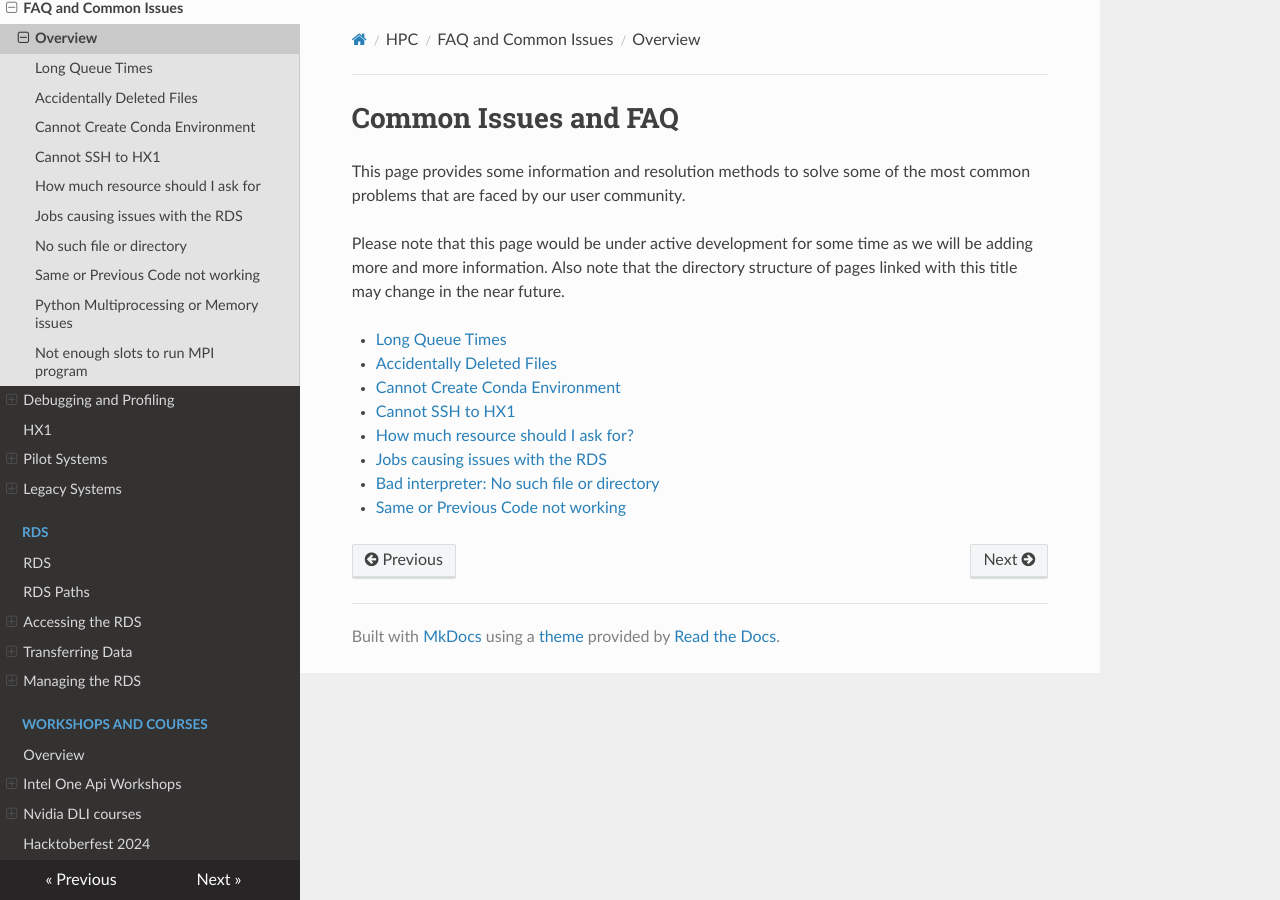
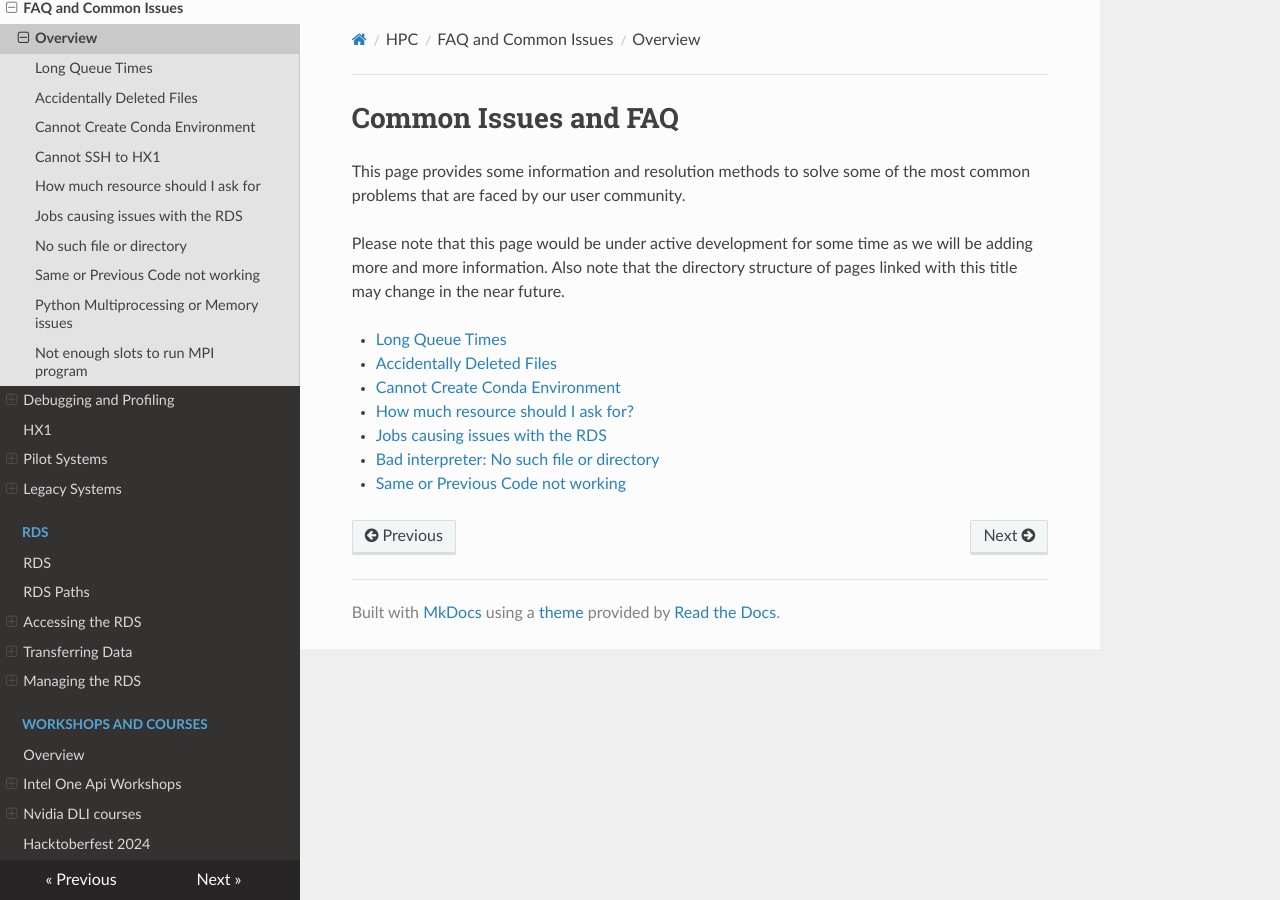
Before and after one commit to ImperialCollegeLondon/icl-rcs-user-guide, an MkDocs documentation site: the page built from docs/hpc/faq/index.md, in a window 1280 px wide. Built offline with MkDocs 1.6.1, drawn with Linux system fonts in a browser that asks for light colours; nearby versions of some CDN libraries.

Commit message:
remove reference to cannot-ssh-hx1 page

```diff
--- a/docs/hpc/faq/index.md
+++ b/docs/hpc/faq/index.md
@@ -7,7 +7,6 @@ Please note that this page would be under active development for some time as we
 * [Long Queue Times](./long-queue-times.md)
 * [Accidentally Deleted Files](./deleted-files.md)
 * [Cannot Create Conda Environment](./cannot-create-conda-env.md)
-* [Cannot SSH to HX1](./cannot-ssh-hx1.md)
 * [How much resource should I ask for?](./how-much-resource.md)
 * [Jobs causing issues with the RDS](./job-issues-rds.md)
 * [Bad interpreter: No such file or directory](./bad-interpreter.md)
```
